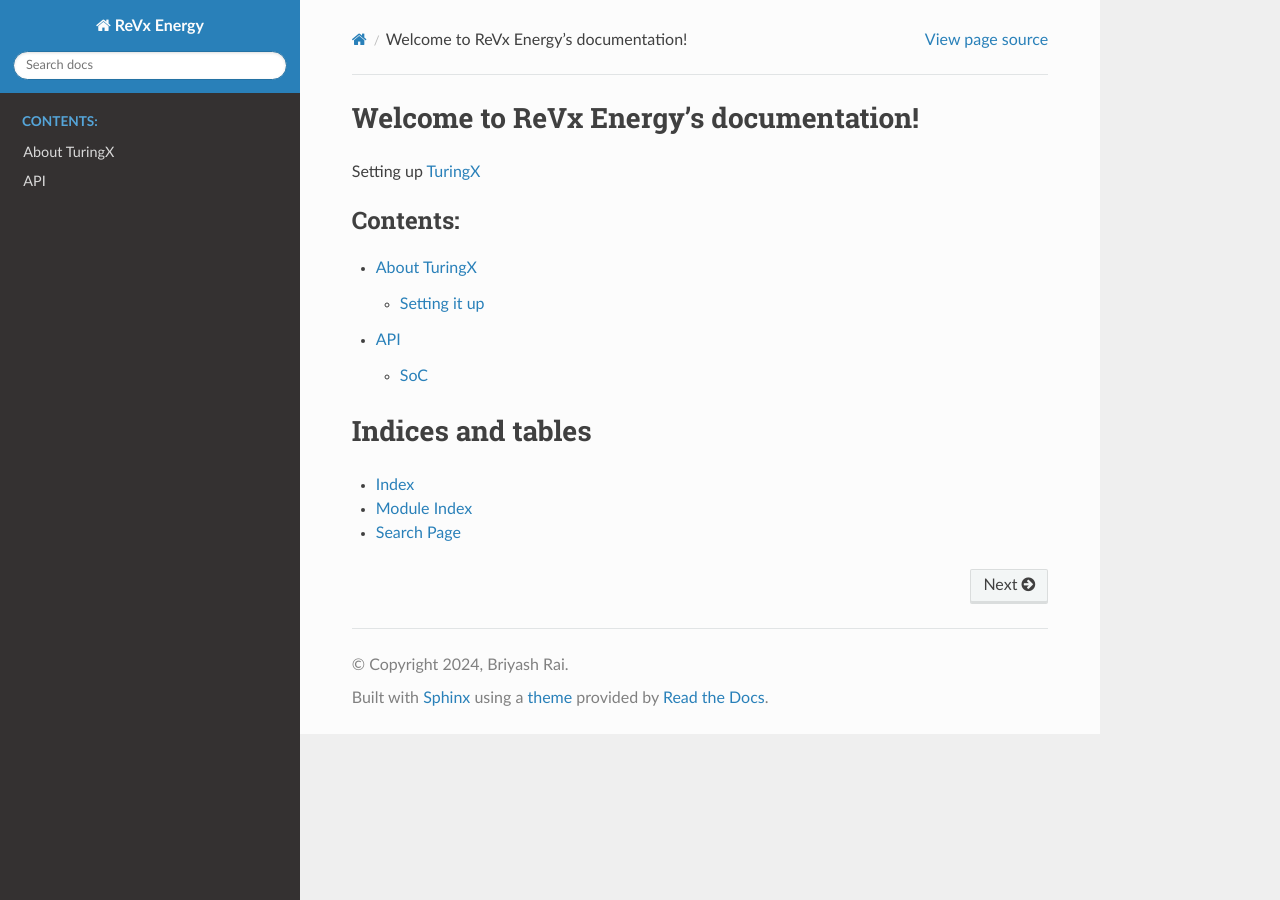
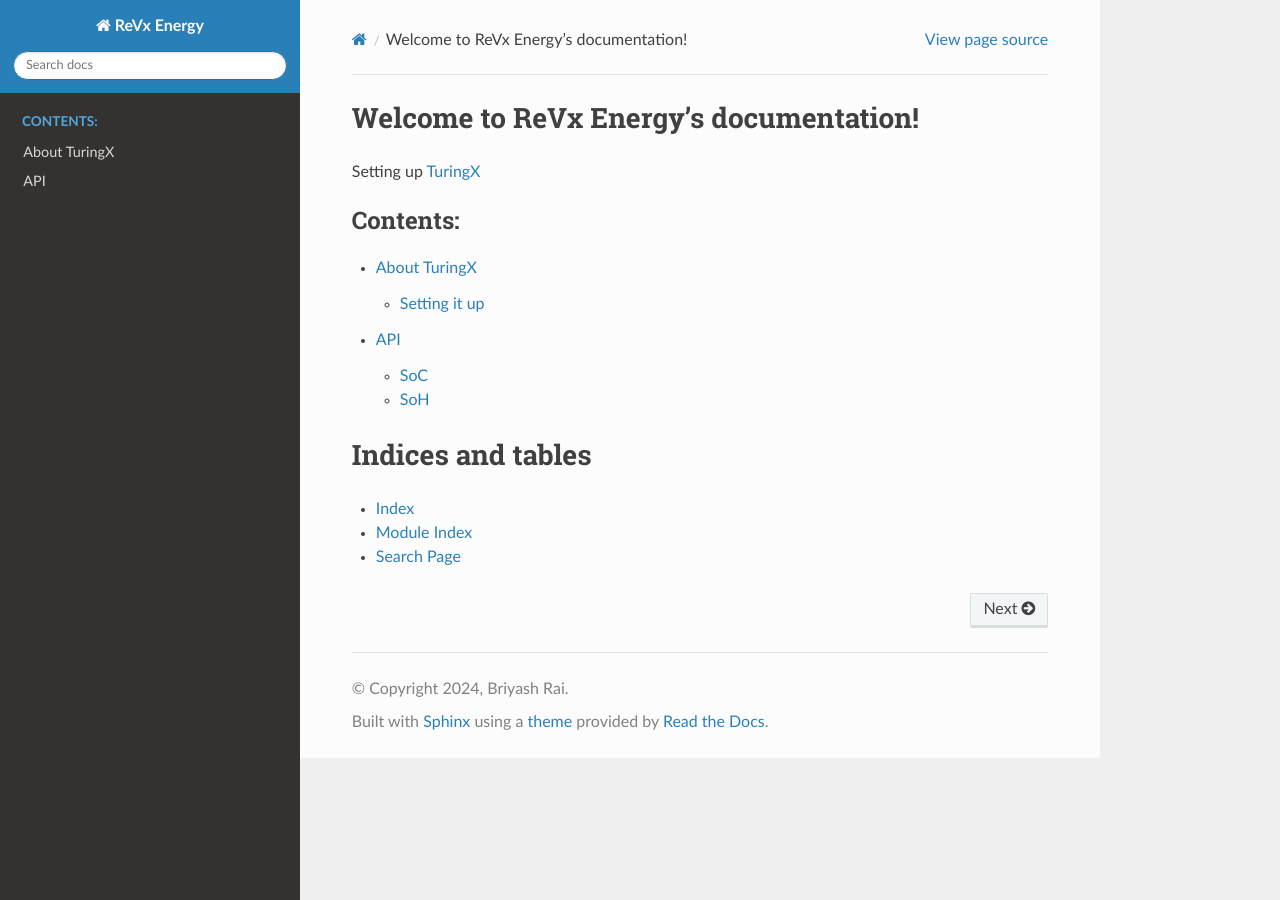
Before and after one commit to revxwastaken/Documentation, a Sphinx documentation site: the page built from doc/index.rst, in a window 1280 px wide. Built offline with Sphinx 7.4.7 and the Read the Docs theme 2.0.0, drawn with Linux system fonts in a browser that asks for light colours.

```diff
--- a/doc/api.rst
+++ b/doc/api.rst
@@ -13,4 +13,9 @@ API
 SoC
 -------------
 
-* Function call **SoC**
+* Function call **SoC*
+
+SoH
+-------------
+
+* Function call **SoH*
```
